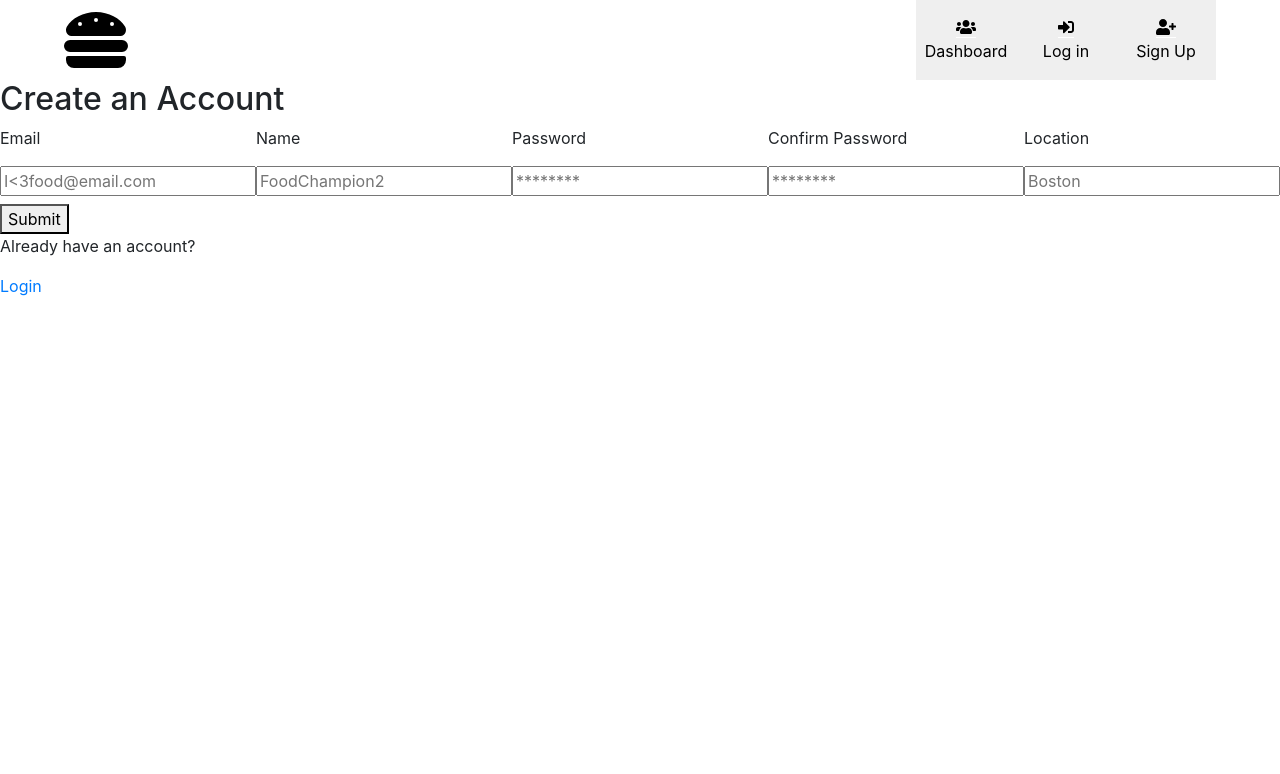
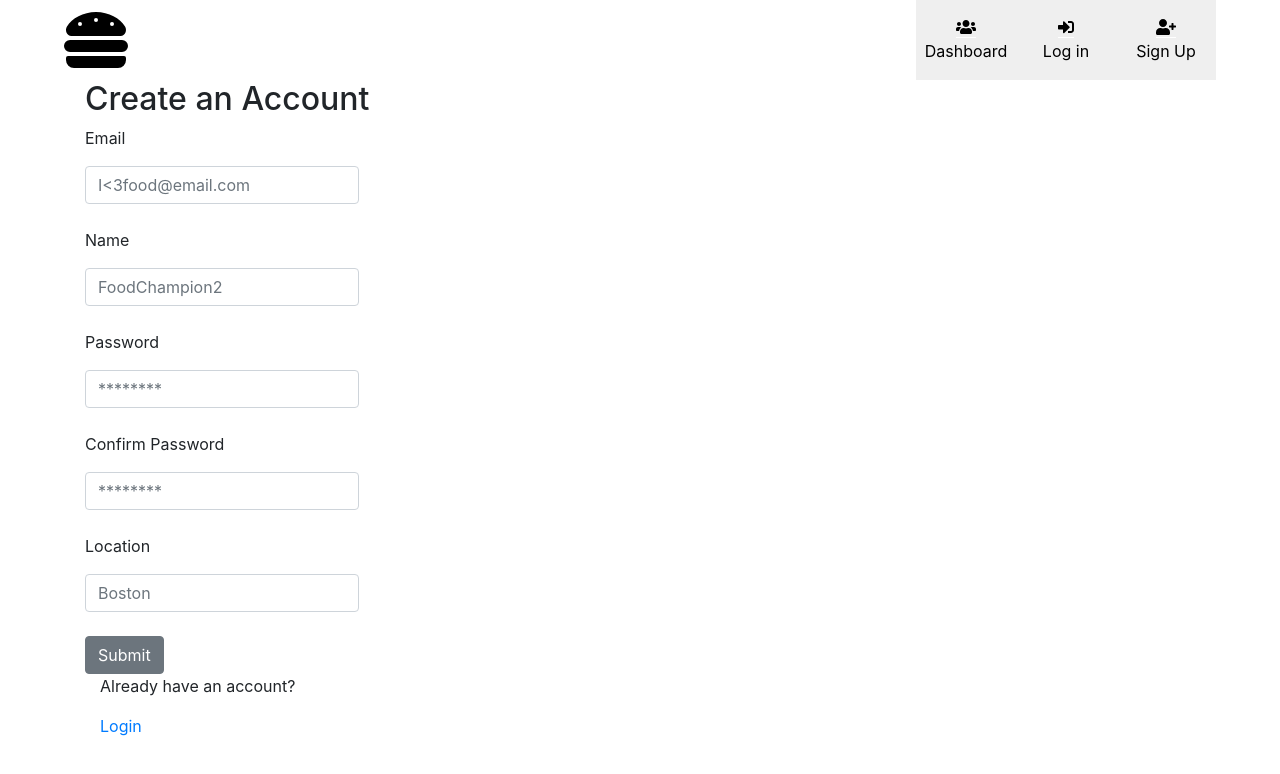
Before and after one commit to foodie-fun-one/front-end, a React (Create React App) app: page /signup in a window 1280 px wide. Shown: the top 774 px of the page. Built offline with nearby package versions, Linux system fonts and the light colour scheme.

Commit message:
adding reactstrap styling to form layout

```diff
--- a/src/components/Authentication/Login.js
+++ b/src/components/Authentication/Login.js
@@ -2,6 +2,14 @@ import React from "react";
 import { useForm } from "react-hook-form";
 import { Link } from "react-router-dom";
 import axios from "axios";
+import {
+    Button,
+    Container,
+    Form,
+    FormGroup,
+    Label,
+    Input
+} from "reactstrap";
 
 const LoginForm = () => {
     const { register, handleSubmit, errors } = useForm();
@@ -16,12 +24,13 @@ const LoginForm = () => {
             })
     };
     return (
-        <div className="login-form-container">
+        <Container className="login-form-container">
             <h2>Login to your Account</h2>
-            <form className="login-form" onSubmit={handleSubmit(onSubmit)}>
-                <label>
+            <Form className="login-form" onSubmit={handleSubmit(onSubmit)}>
+                <FormGroup>
+                    <Label>
                         <p>Email</p>
-                    <input
+                        <Input
                             type="email"
                             name="email"
                             placeholder="i<3food@gmail.com"
@@ -31,10 +40,12 @@ const LoginForm = () => {
                             })}
                         />
                         {errors.email && <p>{errors.email.message}</p>}
-                </label>
-                <label>
+                    </Label>
+                </FormGroup>
+                <FormGroup>
+                    <Label>
                         <p>Password</p>
-                    <input
+                        <Input
                             type="password"
                             name="password"
                             placeholder="********"
@@ -47,16 +58,17 @@ const LoginForm = () => {
                             })}
                         />
                         {errors.password && <p>{errors.password.message}</p>}
-                </label>
-                <button type="submit">
+                    </Label>
+                </FormGroup>
+                <Button type="submit">
                     Login
-                </button>
-            </form>
-            <div className="redirect-form">
+                </Button>
+            </Form>
+            <Container className="redirect-form">
                 <p>Need an account?</p>
                 <Link className="redirect-signup" to="/signup">Sign Up</Link>
-            </div>
-        </div>
+            </Container>
+        </Container>
     )
 }
 
--- a/src/components/Authentication/Signup.js
+++ b/src/components/Authentication/Signup.js
@@ -2,6 +2,14 @@ import React, { useRef } from "react";
 import { useForm } from "react-hook-form";
 import { Link } from "react-router-dom";
 import axios from "axios";
+import {
+    Button,
+    Container,
+    Form,
+    FormGroup,
+    Label,
+    Input
+} from "reactstrap";
 
 const SignUpForm = () => {
     const { register, handleSubmit, errors, watch } = useForm();
@@ -18,12 +26,13 @@ const SignUpForm = () => {
             })
     };
     return (
-        <div className="signup-form-container">
+        <Container className="signup-form-container">
             <h2>Create an Account</h2>
-            <form className="signup-form" onSubmit={event => event.preventDefault()}>
-                <label>
+            <Form className="signup-form" onSubmit={event => event.preventDefault()}>
+                <FormGroup>
+                    <Label>
                         <p>Email</p>
-                    <input
+                        <Input
                             type="email"
                             name="email"
                             placeholder="I<3food@email.com"
@@ -33,10 +42,12 @@ const SignUpForm = () => {
                             })}
                         />
                         {errors.email && <p>{errors.email.message}</p>}
-                </label>
-                <label>
+                    </Label>
+                </FormGroup>
+                <FormGroup>
+                    <Label>
                         <p>Name</p>
-                    <input
+                        <Input
                             type="text"
                             name="username"
                             placeholder="FoodChampion2"
@@ -50,10 +61,12 @@ const SignUpForm = () => {
                         />
                         {errors.username && <p>{errors.username.message}</p>}
 
-                </label>
-                <label>
+                    </Label>
+                </FormGroup>
+                <FormGroup>
+                    <Label>
                         <p>Password</p>
-                    <input
+                        <Input
                             type="password"
                             name="password"
                             placeholder="********"
@@ -66,10 +79,12 @@ const SignUpForm = () => {
                             })}
                         />
                         {errors.password && <p>{errors.password.message}</p>}
-                </label>
-                <label>
+                    </Label>
+                </FormGroup>
+                <FormGroup>
+                    <Label>
                         <p>Confirm Password</p>
-                    <input
+                        <Input
                             type="password"
                             name="password_confirm"
                             placeholder="********"
@@ -79,10 +94,12 @@ const SignUpForm = () => {
                             })}
                         />
                         {errors.password_confirm && <p>{errors.password_confirm.message}</p>}
-                </label>
-                <label>
+                    </Label>
+                </FormGroup>
+                <FormGroup>
+                    <Label>
                         <p>Location</p>
-                    <input
+                        <Input
                             type="text"
                             name="location"
                             placeholder="Boston"
@@ -91,16 +108,17 @@ const SignUpForm = () => {
                             })}
                         />
                         {errors.location && <p>{errors.location.message}</p>}
-                </label>
-                <button type="submit" onClick={handleSubmit(onSubmit)}>
+                    </Label>
+                </FormGroup>
+                <Button type="submit" onClick={handleSubmit(onSubmit)}>
                     Submit
-                </button>
-            </form>
-            <div className="redirect-form">
+                </Button>
+            </Form>
+            <Container className="redirect-form">
                 <p>Already have an account?</p>
                 <Link className="redirect-login" to="/login">Login</Link>
-            </div>
-        </div>
+            </Container>
+        </Container>
     )
 }
 
```
Lines whose indentation alone changed are shown as unchanged.
